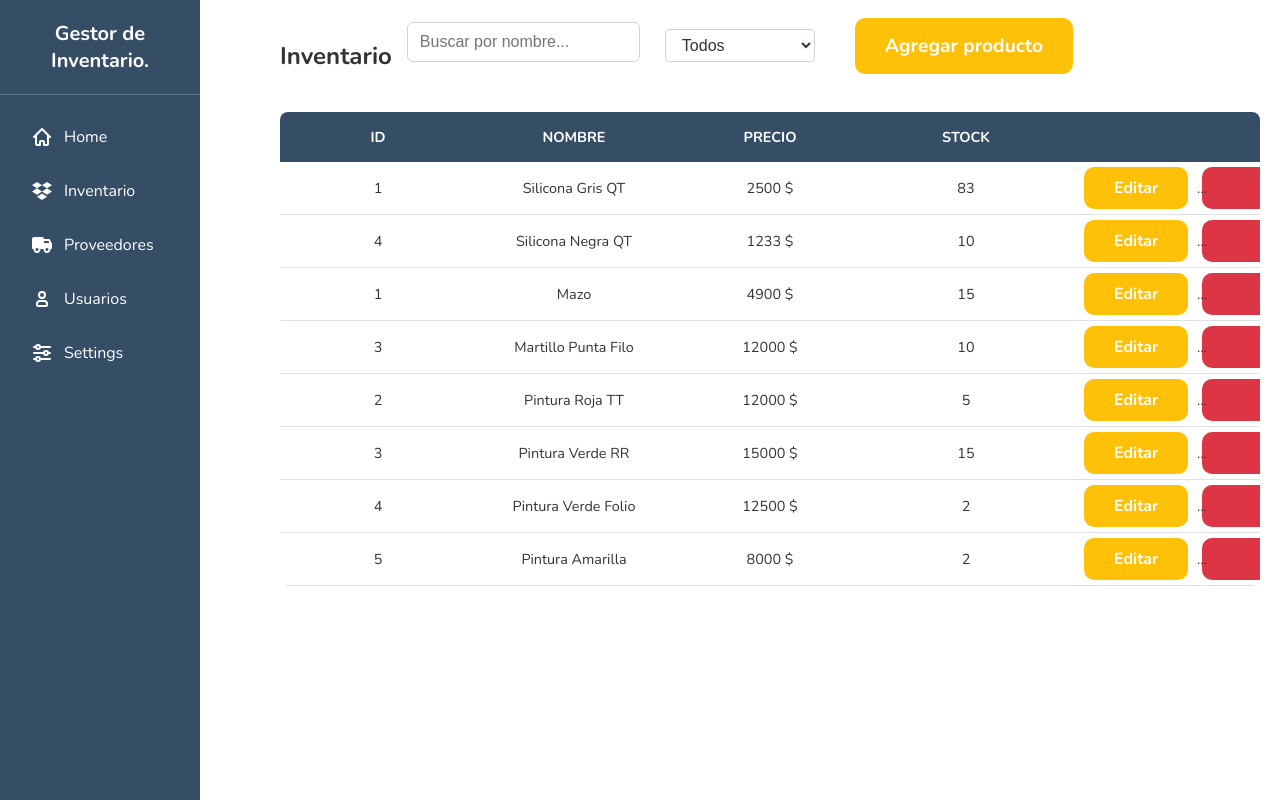
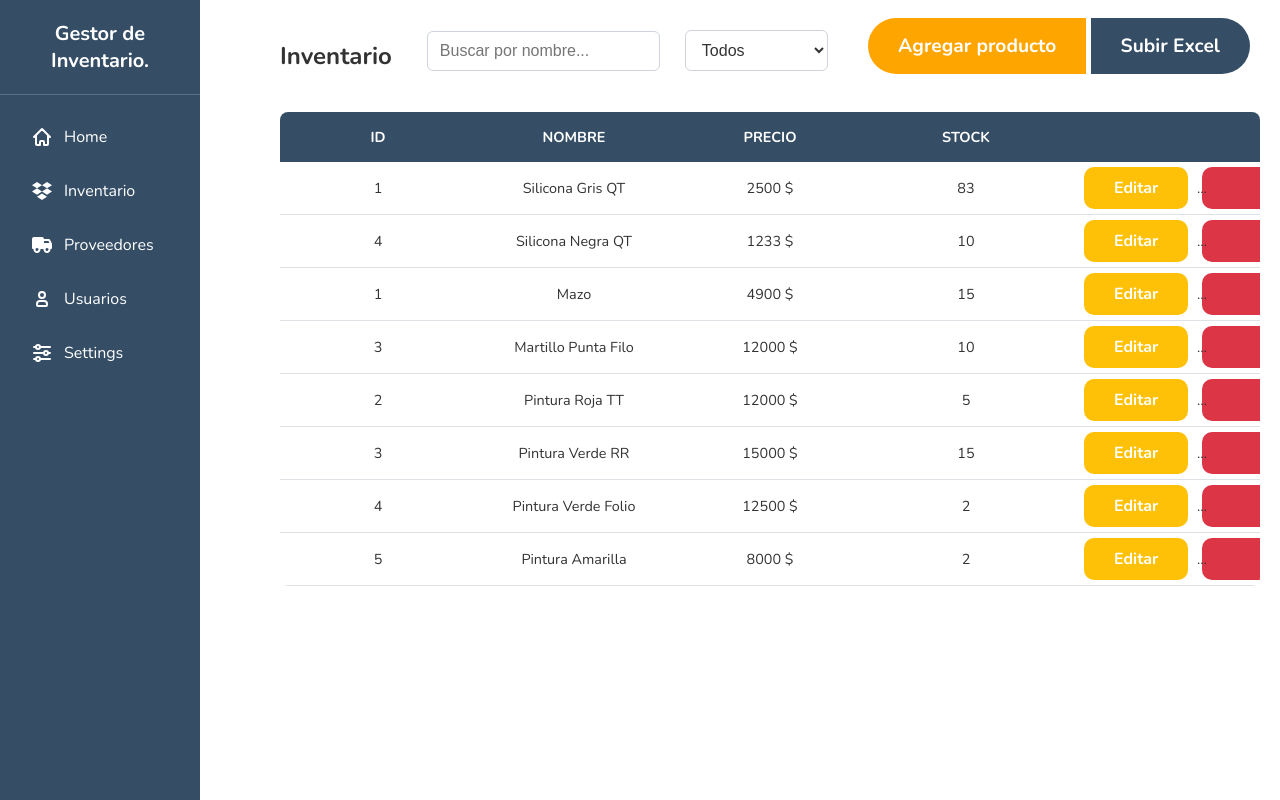
Before and after one commit to lvkhss/GestorInventario, a Django app: page /inventario in a window 1280 px wide. Run offline with Django 3.2, Linux system fonts and the light colour scheme; a user stored in the database is signed in; data comes from the database, SQL or seed files in the repository; both versions use the stored data as it was after the commit.

Commit message:
css fix
added proveedores

testing exce; uploads

```diff
--- a/inventory/forms.py
+++ b/inventory/forms.py
@@ -71,3 +71,8 @@ class suplierForm(forms.ModelForm):
     class Meta:
         model = Suppliers
         fields = ['empresa', 'encargado', 'email', 'numero', 'direccion']
+
+
+
+class ExcelUploadForm(forms.Form):
+    file = forms.FileField(label="Archivo Excel")
--- a/inventory/models.py
+++ b/inventory/models.py
@@ -34,10 +34,14 @@ class Producto(models.Model):
     def __str__(self):
         return 'type: {0} price: {1} date_added: {2}'.format(self.type, self.price, self.date_added)
 
+
     @classmethod
     def table_exists(cls):
         """Checks if the table for the model exists in the database."""
         return cls._meta.db_table in connection.introspection.table_names()
+
+
+
 
 class Sellantes(Producto):
     pass
--- a/inventory/static/css/style.css
+++ b/inventory/static/css/style.css
@@ -1,6 +1,3 @@
-
-
-
 .button-group {
     display: inline-block;
     margin-right: 10px;
@@ -21,7 +18,7 @@
 
 .form-select:focus {
     border-color: #007bff;
-  box-shadow: 0 0 0 2px rgba(0,123,255,0.15);
+    box-shadow: 0 0 0 2px rgba(0, 123, 255, 0.15);
 }
 
 .d-inline-block {
@@ -42,7 +39,7 @@
     justify-content: center;
     margin: 0 auto;
     padding: 32px 24px 24px 24px;
-    box-shadow: 0 4px 24px rgba(0,0,0,0.10);
+    box-shadow: 0 4px 24px rgba(0, 0, 0, 0.10);
 }
 
 
@@ -69,7 +66,7 @@
     border: 1px solid #ced4da;
     padding: 10px 12px;
     font-size: 1rem;
-    margin-bottom: 8px;
+        margin-top: 10px;
     transition: border-color 0.2s;
 }
 
@@ -166,10 +163,14 @@
 
 .add_buttons {
     display: flex;
-  align-items: center;        /* Centrar verticalmente */
-  gap: 15px;                  /* Espacio entre los elementos */
-  margin-bottom: 20px;        /* Espacio debajo del contenedor */
-  flex-wrap: wrap;            /* Que se envuelvan si no hay espacio */
+    align-items: center;
+    /* Centrar verticalmente */
+    gap: 15px;
+    /* Espacio entre los elementos */
+    margin-bottom: 20px;
+    /* Espacio debajo del contenedor */
+    flex-wrap: wrap;
+    /* Que se envuelvan si no hay espacio */
 }
 
 .add_buttons .button-group {
@@ -178,14 +179,71 @@
 }
 
 /* Opcional: ajustar input y select para que no sean muy grandes */
-.add_buttons input#searchInput,
 .add_buttons select#filterType {
-  max-width: 250px;
-  width: 100%;
-  box-sizing: border-box;
+    border-radius: 6px;
+    border: 1px solid #ced4da;
+    padding: 10px 12px;
+    font-size: 1rem;
+        margin-top: 10px;
+    transition: border-color 0.2s;
 }
 
-/* El botón hereda estilos bootstrap, puedes añadir margen si quieres */
-.add_buttons .btn {
-  white-space: nowrap; /* que no se parta el texto */
+.agregar-producto {
+    border-top-left-radius: 50px;
+    border-bottom-left-radius: 50px;
+    text-decoration: none;
+    font-size: 1.2rem;
+    padding: 15px 30px;
+    margin: 10px 1px;
+    font-weight: bold;
+    transition: transform 0.2s, background-color 0.3s;
+    background-color: orange;
+    color: white;
 }
+
+.agregar-excel {
+    border-top-right-radius: 50px;
+    border-bottom-right-radius: 50px;
+    text-decoration: none;
+    font-size: 1.2rem;
+    padding: 15px 30px;
+    margin: 1px 1px;
+    font-weight: bold;
+    transition: transform 0.2s, background-color 0.3s;
+    background-color: #354e66;
+    color: white;
+}
+
+.add_buttons {
+  display: flex;
+  justify-content: space-between;
+  align-items: center;
+  flex-wrap: wrap;
+}
+
+.inventory-left {
+  display: flex;
+  align-items: center;
+  gap: 15px;
+}
+
+.inventory-left h2 {
+  margin-right: 20px;
+}
+
+
+.button-group-fused a {
+  border-radius: 0;
+  margin-right: -1px;
+}
+
+.button-group-fused a:first-child {
+  border-top-left-radius: 50px;
+  border-bottom-left-radius: 50px;
+}
+
+.button-group-fused a:last-child {
+  border-top-right-radius: 50px;
+  border-bottom-right-radius: 50px;
+  margin-right: 0;
+}
--- a/inventory/templates/inv/inventario.html
+++ b/inventory/templates/inv/inventario.html
@@ -1,12 +1,16 @@
 {% extends 'inv/base.html' %}
 
 {% block body %}
+<div class="container-set-inventory">
   <div class="add_buttons">
+    <div class="inventory-left">
       <h2>Inventario</h2>
       <div class="button-group">
-      <input type="text" id="searchInput" placeholder="Buscar por nombre..." class="form-control d-inline-block w-auto" />
+        <input type="text" id="searchInput" placeholder="Buscar por nombre..."
+          class="form-control d-inline-block w-auto" />
       </div>
       <div class="button-group">
+
         <select id="filterType" class="form-select d-inline-block w-auto">
           <option value="">Todos</option>
           <option value="Sellantes">Sellantes</option>
@@ -14,11 +18,20 @@
           <option value="Pinturas">Pinturas</option>
         </select>
       </div>
+    </div>
+    <div class="inventory-right">
       <div class="button-group">
-      <a href="{% url 'agregar_producto' %}" class="btn btn-success btn-md btn-trim" role="button">Agregar producto</a>
+        <div class="button-group-fused">
+          <a href="{% url 'agregar_producto' %}" class=" agregar-producto">Agregar producto</a>
+          <a href="{% url 'upload_products_excel' %}" class=" agregar-excel">Subir Excel</a>
+        </div>
+      </div>
     </div>
   </div>
 
+
+
+</div>
 <div id="tablaProductos">
   {% include 'inv/tabla_productos.html' %}
 </div>
--- a/inventory/urls.py
+++ b/inventory/urls.py
@@ -26,4 +26,5 @@ urlpatterns = [
     re_path(r'^suppliers/create/?$', views.supplier_create, name='supplier_create'),
     re_path(r'^suppliers/(?P<pk>\d+)/edit/?$', views.supplier_update, name='supplier_update'),
     re_path(r'^suppliers/(?P<pk>\d+)/delete/?$', views.supplier_delete, name='supplier_delete'),
+    re_path(r'^productos/upload_excel/?$', views.upload_products_excel, name='upload_products_excel'),
 ]
--- a/inventory/views.py
+++ b/inventory/views.py
@@ -7,7 +7,9 @@ from django.contrib.auth.decorators import login_required
 from django.db.models import Q
 from .models import *
 from .forms import *
-
+import pandas as pd
+from .models import Producto
+from .forms import ExcelUploadForm
 
 from django.contrib.auth.models import User
 from django.contrib.auth import login
@@ -234,3 +236,21 @@ def agregar_producto(request):
         form = ProductoForm()
 
     return render(request, 'inv/add_new.html', {'form': form, 'header': 'Agregar Producto'})
+
+def upload_products_excel(request):
+    msg = ""
+    if request.method == "POST":
+        form = ExcelUploadForm(request.POST, request.FILES)
+        if form.is_valid():
+            excel_file = request.FILES['file']
+            df = pd.read_excel(excel_file)
+            for _, row in df.iterrows():
+                Producto.objects.create(
+                    name=row['name'],
+                    price=row['price'],
+                    type=row['type'],
+                )
+            msg = "Productos cargados exitosamente."
+    else:
+        form = ExcelUploadForm()
+    return render(request, 'inv/upload_products_excel.html', {'form': form, 'msg': msg})
```
Also changed, not shown: inventory/templates/inv/upload_products_excel.html (added, +12 -0 lines), db.sqlite3. Lines whose indentation alone changed are shown as unchanged.
